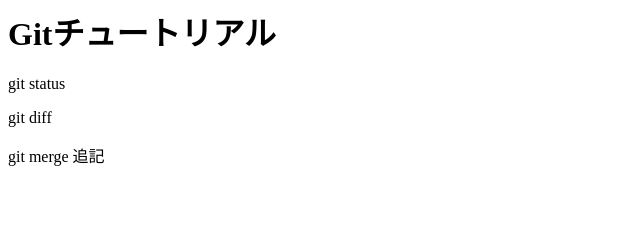
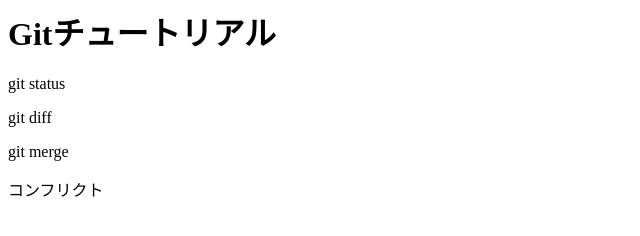
Before and after one commit to Mellowkun/git_tutorial, a plain HTML site: page index.html in a window 1280 px wide. Shown: the whole page, without its empty margins (0-640 px from the left). Drawn offline with Linux system fonts and the light colour scheme.

Commit message:
コンフリクトを追記

```diff
--- a/index.html
+++ b/index.html
@@ -1,4 +1,5 @@
 <h1>Gitチュートリアル</h1>
 <p>git status</p>
 <p>git diff</p>
-<p>git merge 追記</p>
+<p>git merge </p>
+<p>コンフリクト</<p>
```
